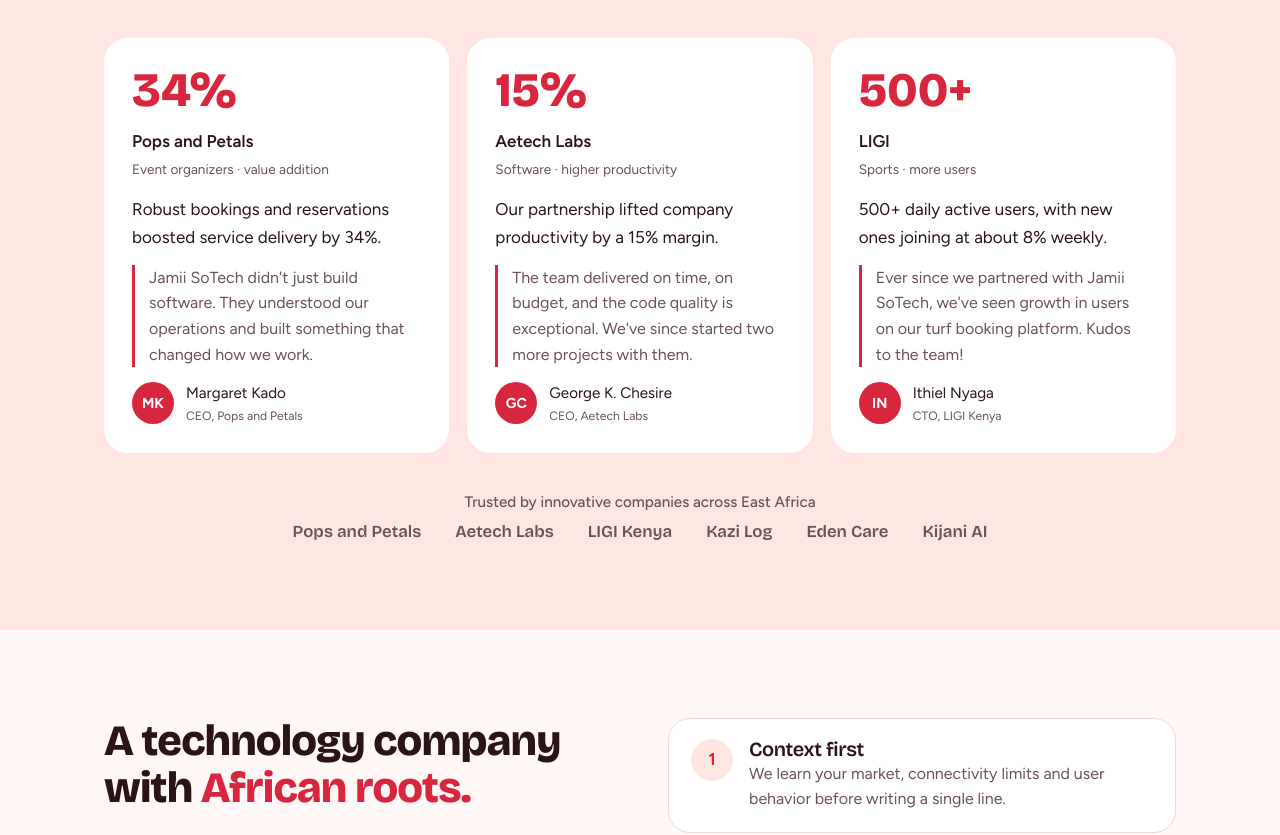
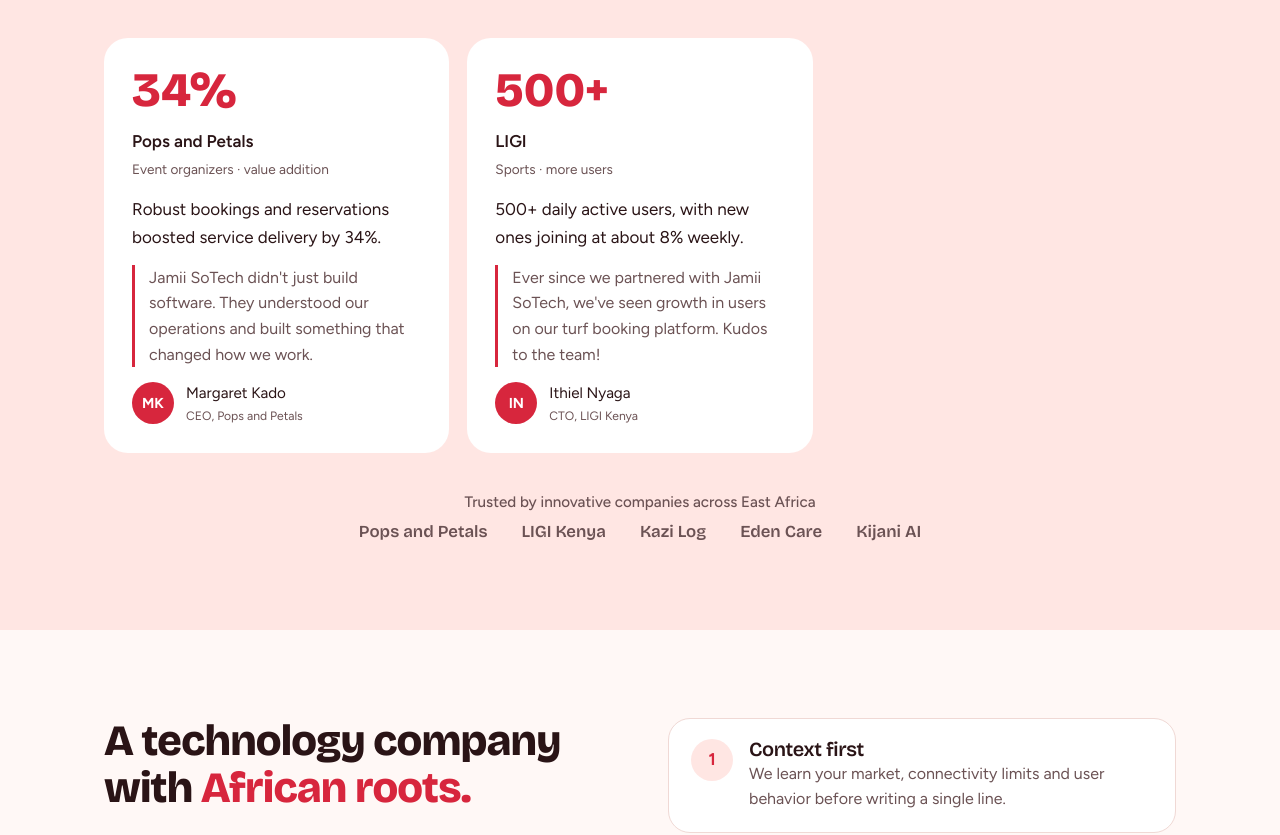
Before and after one commit to Jnr-Washington/jamii-sotech-ltd, a React (Vite) app: page / in a window 1280 px wide. Shown: the part 2960-3795 px from the top of the page. Built offline with nearby package versions, Linux system fonts and the light colour scheme.

Commit message:
new beginnings

```diff
--- a/src/home.tsx
+++ b/src/home.tsx
@@ -63,12 +63,7 @@
     quote: "Jamii SoTech didn't just build software. They understood our operations and built something that changed how we work.",
     name: 'Margaret Kado', initials: 'MK', role: 'CEO, Pops and Petals'
   },
-  {
-    stat: '15%', client: 'Aetech Labs', meta: 'Software · higher productivity',
-    summary: 'Our partnership lifted company productivity by a 15% margin.',
-    quote: "The team delivered on time, on budget, and the code quality is exceptional. We've since started two more projects with them.",
-    name: 'George K. Chesire', initials: 'GC', role: 'CEO, Aetech Labs'
-  },
+
   {
     stat: '500+', client: 'LIGI', meta: 'Sports · more users',
     summary: '500+ daily active users, with new ones joining at about 8% weekly.',
@@ -77,7 +72,7 @@
   },
 ];
 
-export const clients: string[] = ['Pops and Petals', 'Aetech Labs', 'LIGI Kenya', 'Kazi Log', 'Eden Care', 'Kijani AI'];
+export const clients: string[] = ['Pops and Petals', 'LIGI Kenya', 'Kazi Log', 'Eden Care', 'Kijani AI'];
 
 export const values: Value[] = [
   { title: 'Context first', text: 'We learn your market, connectivity limits and user behavior before writing a single line.' },
```
